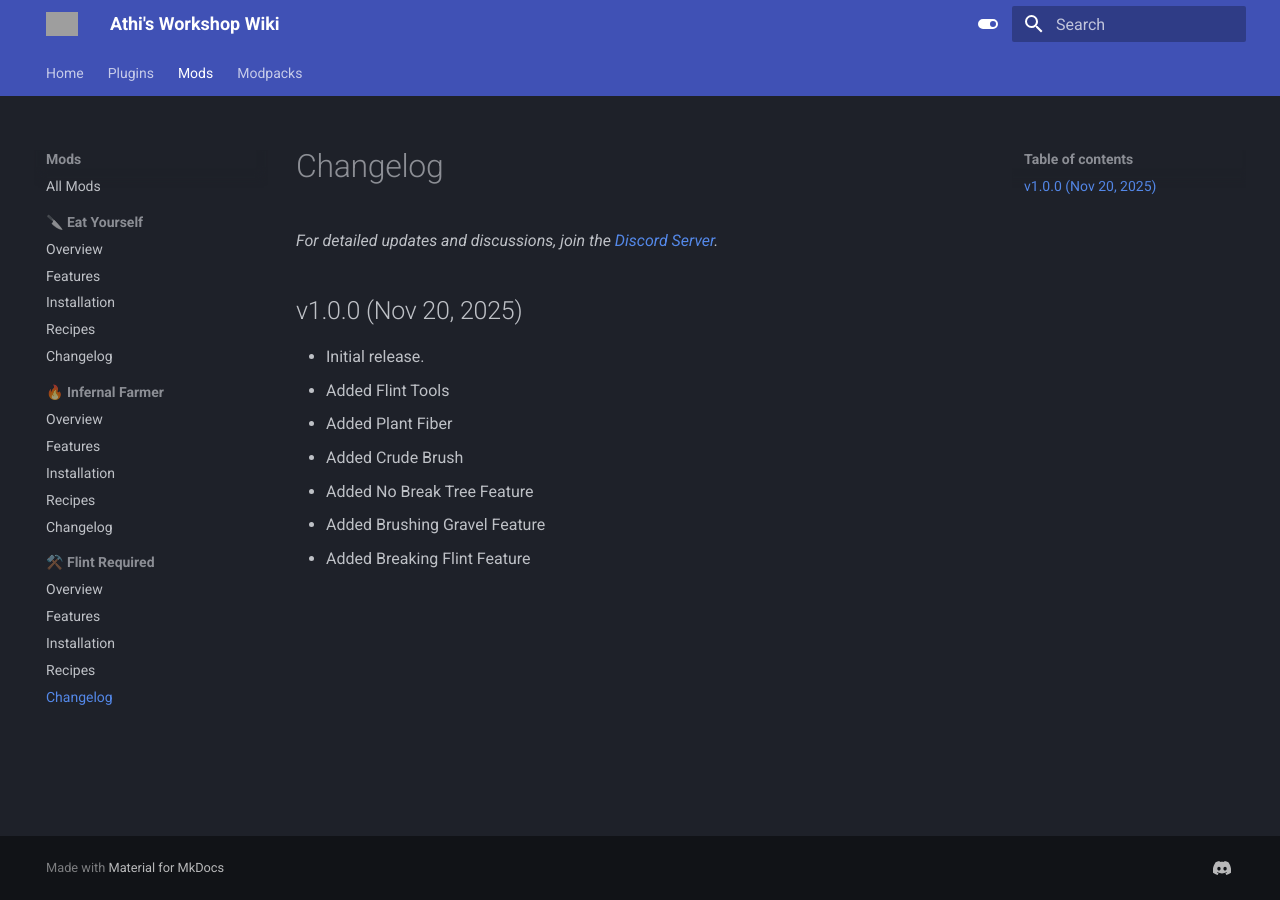
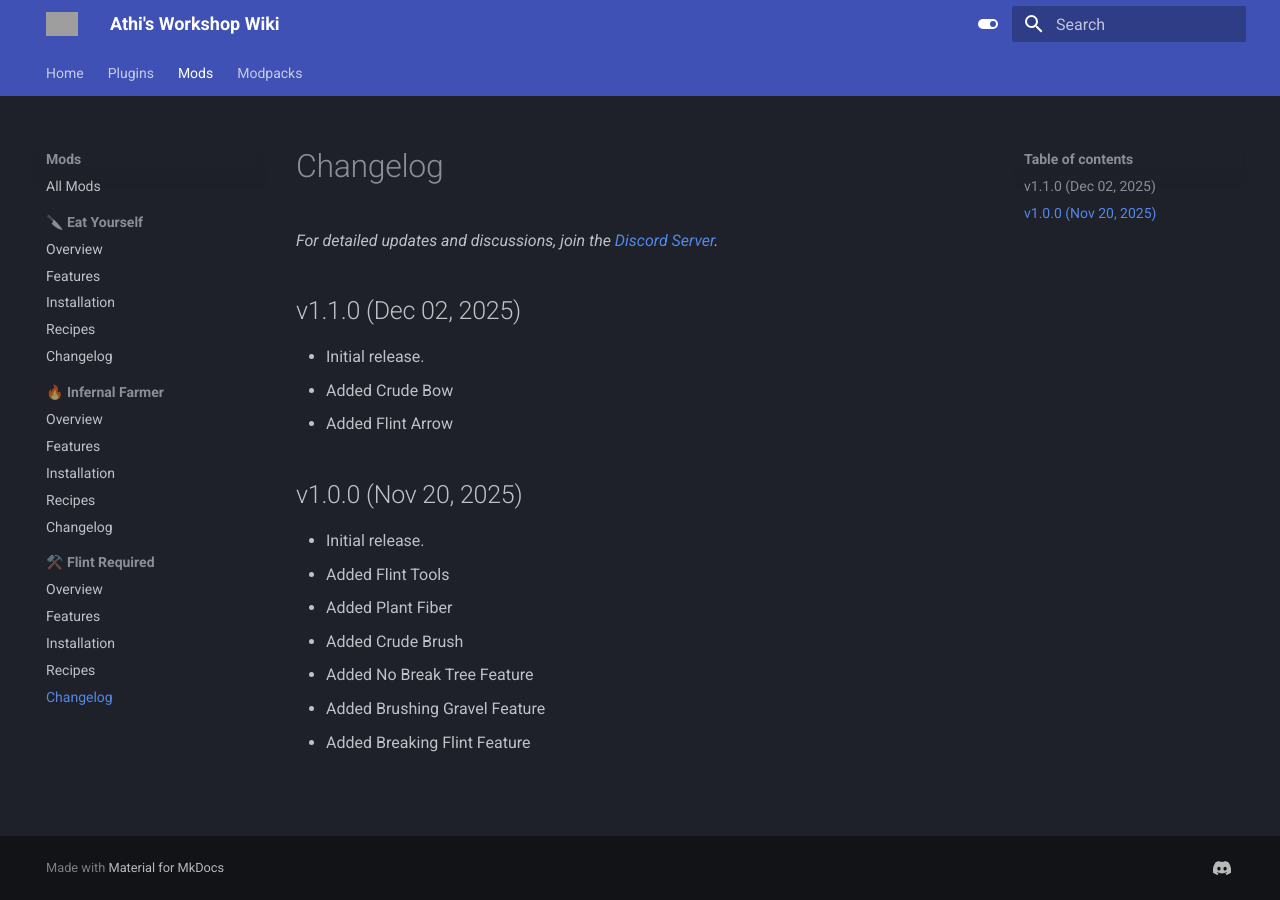
Before and after one commit to Athlantes/AthisWiki, an MkDocs documentation site: the page built from docs/mods/flint_required/changelog.md, in a window 1280 px wide. Built offline with MkDocs 1.6.1 and Material for MkDocs 9.7.7, drawn with Linux system fonts in a browser that asks for light colours; grey boxes are pictures that could not be loaded.

Commit message:
Add changelog entries for v1.1.0: include Crude Bow and Flint Arrow

```diff
--- a/docs/mods/flint_required/changelog.md
+++ b/docs/mods/flint_required/changelog.md
@@ -1,6 +1,11 @@
 # Changelog
 
 *For detailed updates and discussions, join the [Discord Server](https://discord.gg/PVVDJ7YE7b).*
+
+## v1.1.0 (Dec 02, 2025)
+- Initial release.
+- Added Crude Bow
+- Added Flint Arrow
 
 ## v1.0.0 (Nov 20, 2025)
 - Initial release.
```
